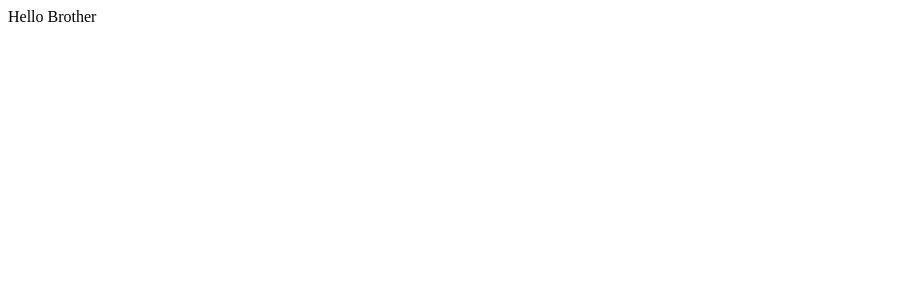
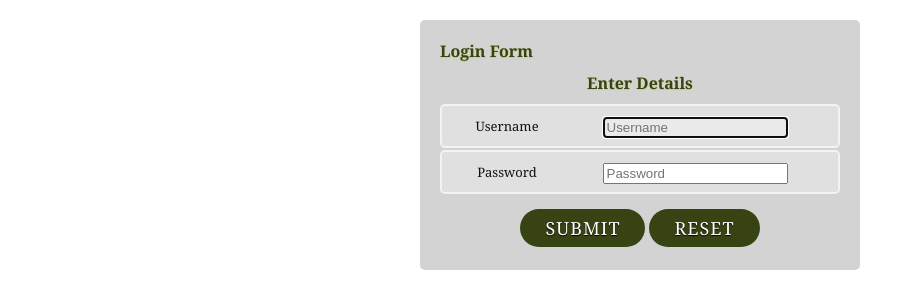
Before and after one commit to 271/ClientApp, a plain HTML site: page index.html in a window 1280 px wide. Shown: the whole page, without its empty margins (0-915 px from the left). Drawn offline with Linux system fonts and the light colour scheme.

Commit message:
index.html template
Index.html template which you could use for login and registration form

```diff
--- a/index.html
+++ b/index.html
@@ -1,10 +1,146 @@
 <!DOCTYPE html PUBLIC "-//W3C//DTD HTML 4.01 Transitional//EN" "http://www.w3.org/TR/html4/loose.dtd">
 <html>
-<head>
-<meta http-equiv="Content-Type" content="text/html; charset=ISO-8859-1">
-<title>Insert title here</title>
-</head>
-<body>
-Hello Brother
-</body>
+	<head>
+		<title>Shout Out At San Jose</title>
+		<style type="text/css">
+        		html, body, h1, form, fieldset, legend, ol, li
+			{
+				margin: 0;
+				padding: 0;
+			}
+			body
+			{
+				background: #ffffff;
+				color: #111111;
+				font-family: Georgia, "Times New Roman", Times, serif;
+				padding: 20px;
+			}
+			h1
+			{
+				color: #384313;
+				font-size: 30px;
+				font-weight: bold;
+				padding-bottom: 10px;
+				text-shadow: 0 1px 1px #c0d576;
+			}
+			form#Login
+			{
+				background: #D3D3D3;
+				-moz-border-radius: 5px;
+				-webkit-border-radius: 5px;
+				border-radius: 5px;
+				padding: 20px;
+				width: 400px;
+			}
+			form#Login fieldset
+			{
+				border: none;
+				margin-bottom: 10px;
+			}
+			form#Login legend
+			{
+				color: #384313;
+				font-size: 16px;
+				font-weight: bold;
+				padding-bottom: 10px;
+				text-shadow: 0 1px 1px #c0d576;
+			}
+			form#Login fieldset fieldset legend
+			{
+				color: #111111;
+				font-size: 13px;
+				font-weight: normal;
+				padding-bottom: 0;
+			}
+			form#Login ol li
+			{
+				background: #b9cf6a;
+				background: rgba(255,255,255,.3);
+				border-color: #e3ebc3;
+				border-color: rgba(255,255,255,.6);
+				border-style: solid;
+				border-width: 2px;
+				-moz-border-radius: 5px;
+				-webkit-border-radius: 5px;
+				border-radius: 5px;
+				line-height: 30px;
+				list-style: none;
+				padding: 5px 10px;
+				margin-bottom: 2px;
+			}
+			form#Login label
+			{
+				float: left;
+				font-size: 13px;
+				width: 110px;
+			}
+			form#Login fieldset fieldset label
+			{
+				background:none no-repeat left 50%;
+				line-height: 20px;
+				padding: 0 0 0 30px;
+				width: auto;
+			}
+			form#Login fieldset fieldset label:hover
+			{
+				cursor: pointer;
+			}
+			form#Login input:not([type=submit]):focus,
+			form#Login textarea:focus
+			{
+				background: #eaeaea;
+			}
+			form#Login button
+			{
+				background: #384313;
+				border: none;
+				-moz-border-radius: 20px;
+				-webkit-border-radius: 20px;
+				-khtml-border-radius: 20px;
+				border-radius: 20px;
+				color: #ffffff;
+				display: block;
+				font: 18px Georgia, "Times New Roman", Times, serif;
+				letter-spacing: 1px;
+				margin: auto;
+				padding: 7px 25px;
+				text-shadow: 0 1px 1px #000000;
+				text-transform: uppercase;
+			}
+			form#Login button:hover
+			{
+				background: #1e2506;
+				cursor: pointer;
+			}
+		</style>
+		<meta charset="utf-8" />
+	<body>
+		<center>
+		<form id=Login>
+		<fieldset>
+		<legend>Login Form</legend>
+		<legend>Enter Details</legend>
+		<ol>
+			<li>
+				<label for=name>Username</label>
+				<input id="username" name="username" type="text" placeholder="Username" required autofocus>
+			</li>
+			<li>
+				<label for=name>Password</label>
+				<input id="password" name="password" type="password" placeholder="Password" required autofocus>
+			</li>
+
+		</ol>
+		</fieldset>
+		<table>
+			<tr>
+				<td><button type=submit>Submit</button></td>
+				<td><button type=reset>Reset</button></td>
+			</tr>
+		</table>
+		</form>
+		<div id="message" name="message"></div>
+		<div id="container" style="width:100%; height:400px;"></div>
+	</center>
+	</body>
 </html>
```
